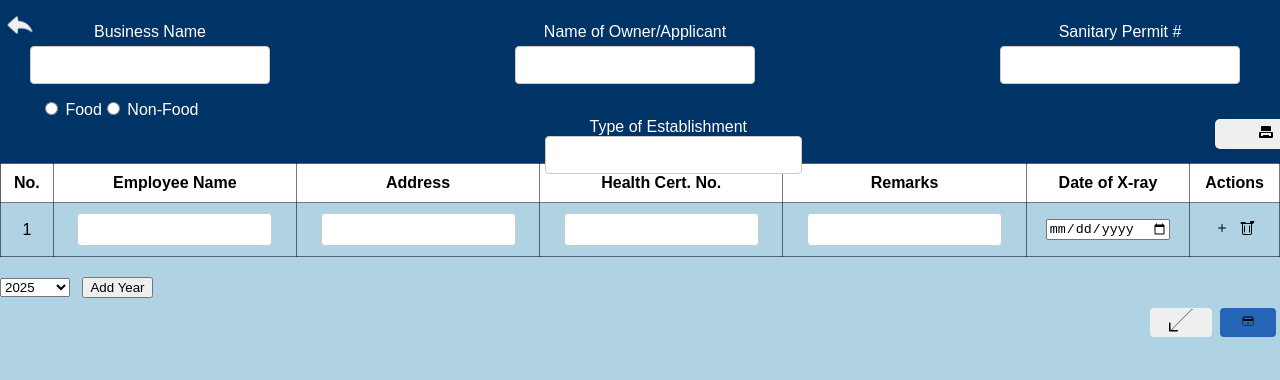
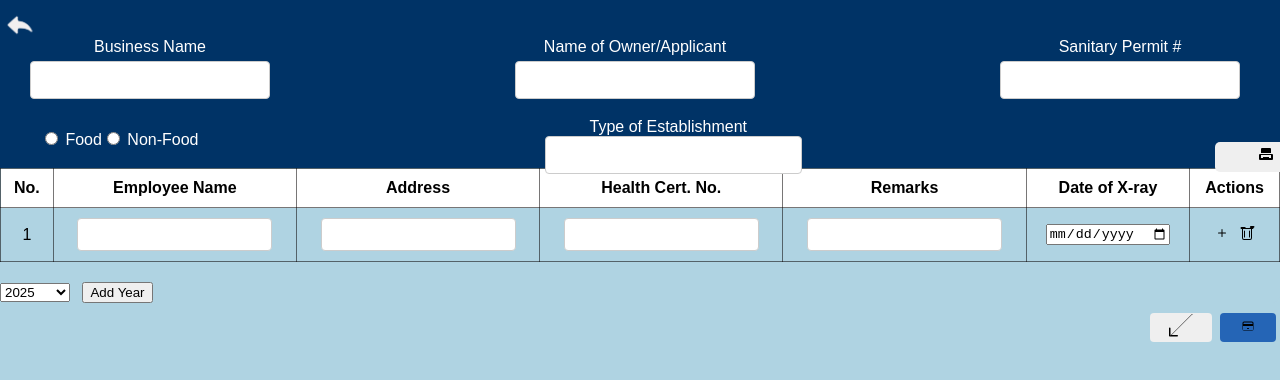
Before and after one commit to RHUBois08/sanidad, a website with bundled scripts: page add_employee.html in a window 1280 px wide. Shown: the top 380 px of the page. Built offline with nearby package versions, Linux system fonts and the light colour scheme.

Commit message:
Update 5.css

```diff
--- a/css/5.css
+++ b/css/5.css
@@ -19,7 +19,7 @@ body {
     color: white;
     padding: 40px;
     text-align: right;
-    height: 85px;
+    height: 90px;
     margin-top: -10px;
 }
 
@@ -64,7 +64,6 @@ input[type='radio']:after {
 label {
     margin-bottom: 5px;
     text-align: center;
-    margin-top: -15px;
 }
 
 input[type="text"] {
```
